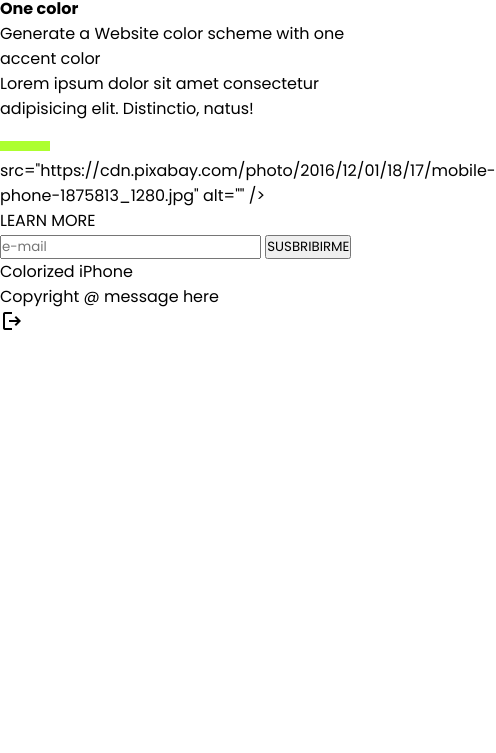
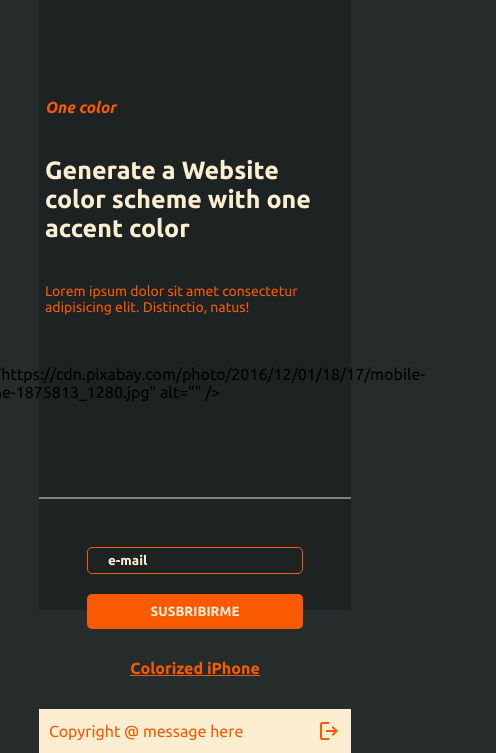
Before and after one commit to AYMANKM/HERO-Landing-Page, a plain HTML site: page replica/index.html in a window 390 px wide. Shown: the part 170-923 px from the top of the page, 496 px wide, since content can reach past the window. Before the commit the page ends 844 px from the top, so only its background shows below. Drawn offline with nearby package versions, Linux system fonts and the light colour scheme; files that its build step writes are made by us from their sources.

Commit message:
realizado

```diff
--- a/replica/index.html
+++ b/replica/index.html
@@ -35,10 +35,9 @@
             Distinctio, natus!</span
           >
         </div>
-        <img>
-          src="https://cdn.pixabay.com/photo/2016/12/01/18/17/mobile-phone-1875813_1280.jpg"
-          alt=""
-        />
+        <img />
+        src="https://cdn.pixabay.com/photo/2016/12/01/18/17/mobile-phone-1875813_1280.jpg"
+        alt="" />
       </article>
 
       <p id="p">LEARN MORE</p>
--- /dev/null
+++ b/replica/style.css
@@ -0,0 +1,303 @@
+@import url("https://fonts.googleapis.com/css2?family=Ubuntu:ital,wght@0,300;0,400;0,500;0,700;1,300;1,400;1,500;1,700&display=swap");
+
+* {
+  font-family: "Ubuntu", sans-serif;
+  padding: 0;
+  margin: 0;
+  box-sizing: border-box;
+}
+
+:root {
+  --color-section: #1d2223;
+  --color-title: #fdeed1;
+  --color-naranja: #f95a00;
+  --color-body: #262b2c;
+}
+
+body {
+  background-color: var(--color-body);
+}
+
+section {
+  width: 80%;
+  height: 700px;
+  margin: 5rem auto;
+  background-color: var(--color-section);
+  flex-wrap: wrap;
+}
+
+header {
+  display: flex;
+
+  padding: 40px;
+  align-items: center;
+}
+h1 {
+  color: var(--color-naranja);
+  font-style: italic;
+}
+nav {
+  flex-grow: 1;
+
+  display: flex;
+  justify-content: start;
+  margin: 0 50px;
+  color: white;
+}
+nav ul {
+  list-style: none;
+  display: flex;
+  gap: 30px;
+}
+
+ul a {
+  text-decoration: none;
+  text-transform: uppercase;
+  color: var(--color-title);
+  font-size: 14px;
+}
+
+#span-head {
+  background-color: #8d887a;
+  padding: 10px 12px;
+  border-radius: 50%;
+}
+
+.text {
+  /*margin: 5rem;*/
+
+  max-width: 400px;
+  max-height: 500px;
+  display: flex;
+  flex-direction: column;
+  gap: 40px;
+}
+
+article img {
+  max-width: 400px;
+  max-height: 300px;
+  border: none;
+  border-radius: 50px;
+}
+
+article {
+  justify-content: space-between;
+  display: flex;
+  align-items: center;
+  justify-content: center;
+
+  padding: 4rem;
+}
+.text h4 {
+  color: var(--color-naranja);
+  font-style: italic;
+}
+
+.text p {
+  font-size: 30px;
+  font-weight: 900;
+  color: var(--color-title);
+}
+
+.text span {
+  color: var(--color-naranja);
+  font-size: 14px;
+}
+
+#p {
+  color: var(--color-title);
+  font-weight: bold;
+  margin-left: 6rem;
+  text-decoration: underline;
+}
+
+#p:hover {
+  opacity: 0.9;
+  cursor: pointer;
+}
+
+footer {
+  display: flex;
+  justify-content: space-around;
+  align-items: center;
+  border-top: 2px solid grey;
+  margin: 2rem 0;
+  padding: 3rem;
+}
+
+form {
+  display: flex;
+  gap: 20px;
+}
+
+#input {
+  padding-bottom: 10px;
+  display: flex;
+  border: 1px solid var(--color-naranja);
+  outline: none;
+  border-radius: 5px;
+  background-color: var(--color-section);
+}
+
+#input::placeholder {
+  position: relative;
+  left: 20px;
+  top: 5px;
+  color: var(--color-title);
+  font-weight: 600;
+}
+
+form button {
+  padding: 10px 20px;
+  border: none;
+  background-color: var(--color-naranja);
+  color: var(--color-title);
+  font-weight: 600;
+  border-radius: 5px;
+}
+
+footer p {
+  color: var(--color-naranja);
+  font-weight: 600;
+}
+
+.copy {
+  background-color: var(--color-title);
+  width: 100%;
+  padding: 20px;
+  position: relative;
+  bottom: 3rem;
+  color: var(--color-naranja);
+  display: flex;
+  justify-content: space-between;
+  align-items: center;
+}
+
+@media screen and (max-width: 1136px) {
+  article {
+    display: flex;
+    gap: 50px;
+  }
+  article img {
+    width: 350px;
+    height: 300px;
+  }
+}
+
+@media screen and (max-width: 964px) {
+  article img {
+    width: 300px;
+    height: 300px;
+  }
+  article .text {
+    width: 400px;
+  }
+}
+
+@media screen and (max-width: 813px) {
+  header nav {
+    display: none;
+  }
+  header {
+    display: flex;
+    justify-content: space-between;
+  }
+}
+
+@media screen and (max-width: 768px) {
+  article {
+    display: flex;
+    flex-direction: column;
+  }
+
+  article img {
+    display: none;
+  }
+
+  footer {
+    display: flex;
+    gap: 30px;
+  }
+
+  .copy {
+    padding: 10px;
+  }
+}
+
+@media screen and (max-width: 900px) {
+  article img {
+    width: 250px;
+    height: 250px;
+  }
+
+  article .text {
+    width: 400px;
+  }
+}
+
+@media screen and (max-width: 828px) {
+  article img {
+    width: 200px;
+    height: 200px;
+  }
+  article .text {
+    width: 500px;
+  }
+}
+
+@media screen and (max-width: 321px) {
+  section {
+    width: 100%;
+  }
+}
+
+@media screen and (max-width: 576px) {
+  #p {
+    position: relative;
+    left: 70px;
+  }
+
+  .text p {
+    font-size: 25px;
+  }
+
+  footer {
+    display: flex;
+    flex-direction: column;
+  }
+
+  footer p {
+    text-decoration: underline;
+  }
+}
+
+@media screen and (max-width: 516px) {
+  .text {
+    padding: 0 20px;
+  }
+
+  #p {
+    text-align: start;
+  }
+}
+
+@media screen and (max-width: 431px) {
+  .text {
+    padding: 0 40px;
+  }
+
+  #p {
+    display: none;
+  }
+}
+
+@media screen and (max-width: 415px) {
+  .text {
+    padding: 0 50px;
+  }
+  footer form {
+    display: flex;
+    flex-direction: column;
+    width: 100%;
+  }
+}
```
